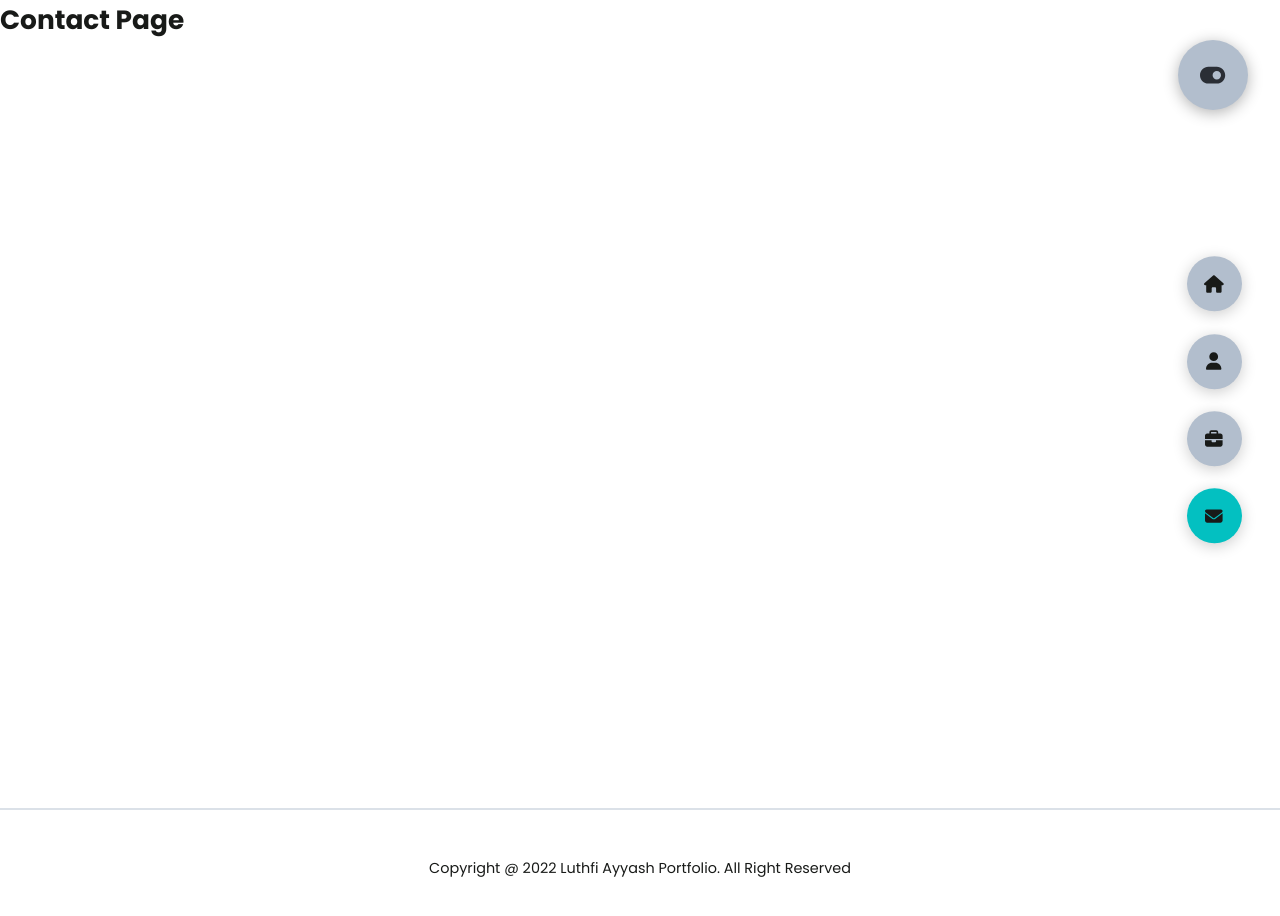
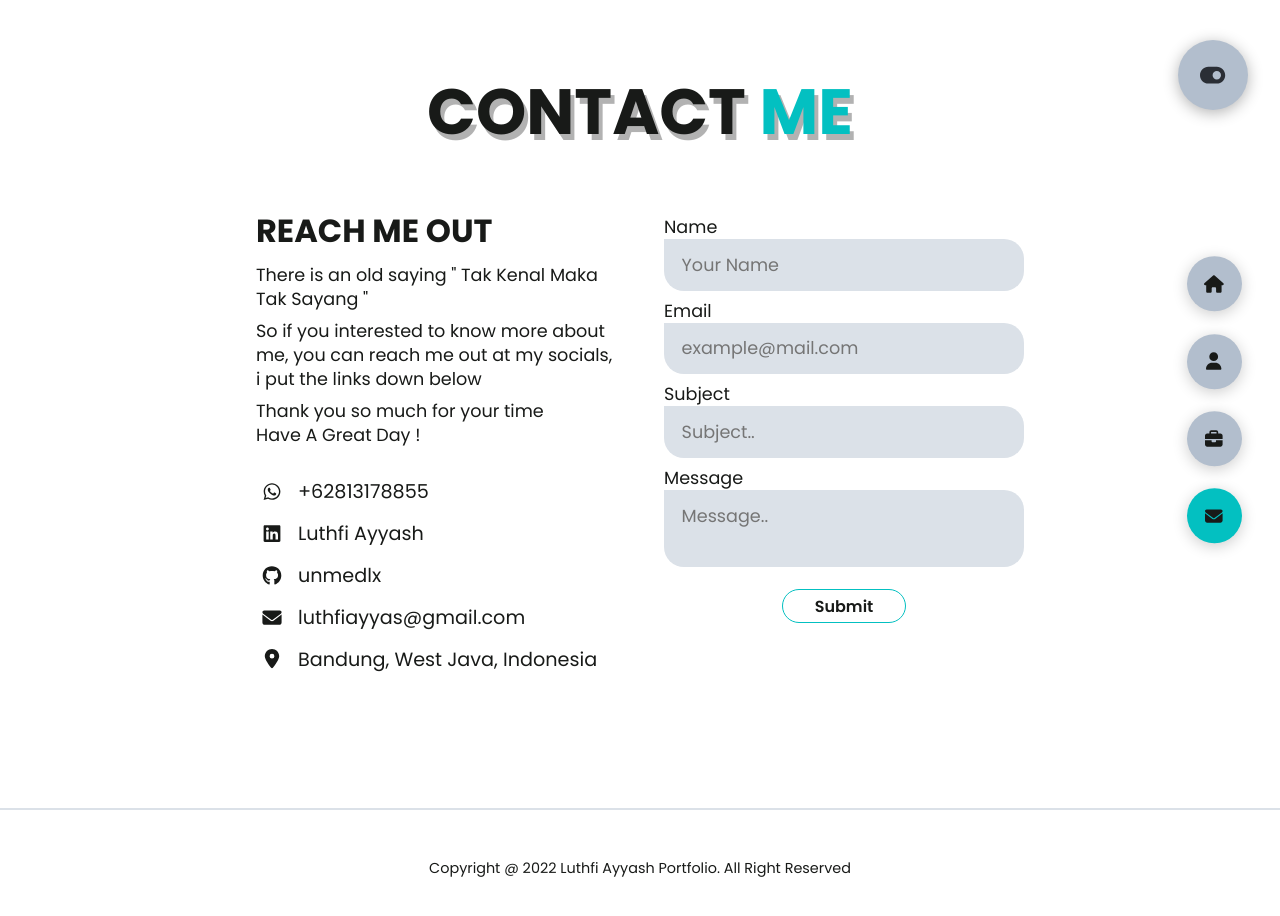
Before and after one commit to unmedlx/website-portfolio-nextjs-minimalism, a Next.js app: page /contactPage in a window 1280 px wide. Shown: the top 916 px of the page. Built offline with nearby package versions, Linux system fonts and the light colour scheme.

Commit message:
Create ContactPage And Functional Email Form

```diff
--- a/package.json
+++ b/package.json
@@ -14,11 +14,14 @@
     "@fortawesome/free-solid-svg-icons": "^6.2.1",
     "@fortawesome/react-fontawesome": "^0.2.0",
     "@next/font": "13.1.1",
+    "@sendgrid/mail": "^7.7.0",
     "@types/node": "18.11.18",
+    "@types/nodemailer": "^6.4.7",
     "@types/react": "18.0.26",
     "@types/react-dom": "18.0.10",
     "next": "13.1.1",
     "next-themes": "^0.2.1",
+    "nodemailer": "^6.9.1",
     "react": "18.2.0",
     "react-dom": "18.2.0",
     "sass": "^1.57.1",
--- /dev/null
+++ b/src/action/api.ts
@@ -0,0 +1,12 @@
+export const sendContactForm = async (data: any) =>
+  fetch(`/api/email`, {
+    method: "post",
+    body: JSON.stringify(data),
+    headers: {
+      "Content-Type": "application/json",
+      Accept: "application/json",
+    },
+  }).then((res) => {
+    if (!res.ok) throw new Error("Failed to send message");
+    return res.json();
+  });
--- a/src/components/Button/Button.module.scss
+++ b/src/components/Button/Button.module.scss
@@ -1,6 +1,9 @@
 @import "../../styles/breakpoints";
 
 .btnContainer {
+  // button {
+  //   all: unset;
+  // }
   display: flex;
   align-self: flex-start;
   margin: 1rem 0;
@@ -10,6 +13,7 @@
 }
 
 .runningBtn {
+  cursor: pointer;
   border-radius: 30px;
   color: inherit;
   font-weight: 600;
--- a/src/components/Button/Button.tsx
+++ b/src/components/Button/Button.tsx
@@ -1,15 +1,15 @@
 import React from "react";
 import styles from "./Button.module.scss";
 
-interface ButtonI {
+export interface ButtonI {
   text: string;
-  children: any;
+  children?: any;
 }
 
 const Button = ({ text, children }: ButtonI) => {
   return (
     <div className={styles.btnContainer}>
-      <a href="" className={styles.runningBtn}>
+      <a href="#" className={styles.runningBtn}>
         <span className={styles.btnText}>{text}</span>
         <span className={styles.btnIcon}>{children}</span>
       </a>
--- /dev/null
+++ b/src/components/Button/ButtonSubmit.tsx
@@ -0,0 +1,15 @@
+import React from "react";
+import { ButtonI } from "./Button";
+import styles from "./Button.module.scss";
+
+const ButtonSubmit = ({ text, children }: ButtonI) => {
+  return (
+    <button type="submit" className={styles.btnContainer}>
+      <div className={styles.runningBtn}>
+        <span className={styles.btnText}>{children}</span>
+      </div>
+    </button>
+  );
+};
+
+export default ButtonSubmit;
--- /dev/null
+++ b/src/config/nodemailer.ts
@@ -0,0 +1,17 @@
+import nodemailer from "nodemailer";
+
+const email = process.env.NODEMAILER_EMAIL;
+const pass = process.env.NODEMAILER_PASS;
+
+export const transporter = nodemailer.createTransport({
+  service: "gmail",
+  auth: {
+    user: email,
+    pass,
+  },
+});
+
+export const mailOptions = {
+  from: email,
+  to: email,
+};
--- /dev/null
+++ b/src/pages/api/email.ts
@@ -0,0 +1,27 @@
+import { NextApiRequest, NextApiResponse } from "next";
+import { mailOptions, transporter } from "../../config/nodemailer";
+
+export default async (req: NextApiRequest, res: NextApiResponse) => {
+  if (req.method === "POST") {
+    const data = req.body;
+
+    if (!data.name || !data.email || !data.subject || !data.message) {
+      return res.status(400).json({ status: "Bad Request", success: false });
+    }
+
+    try {
+      await transporter.sendMail({
+        ...mailOptions,
+        subject: data.subject,
+        text: "Message From Portfolio Web",
+        html: `<h1>Message From Portfolio Web</h1> </br> <p>${data.name}</p> </br> <p>${data.email}</p> </br> <p>${data.message}</p>`,
+      });
+      return res.status(200).json({ success: true });
+    } catch (error: any) {
+      console.log(error);
+      return res.status(400).json({ status: error.message });
+    }
+  }
+
+  return res.status(400).json({ status: "Bad Request" });
+};
--- a/src/pages/contactPage.tsx
+++ b/src/pages/contactPage.tsx
@@ -1,7 +1,68 @@
-import React from "react";
 import Head from "next/head";
+import Subtitle from "../components/Subtitle/Subtitle";
+import Title from "../components/Title/Title";
+import styles from "../styles/Contact.module.scss";
+import { FontAwesomeIcon } from "@fortawesome/react-fontawesome";
+import {
+  faWhatsapp,
+  faLinkedin,
+  faGithub,
+} from "@fortawesome/free-brands-svg-icons";
+import { faLocationDot, faEnvelope } from "@fortawesome/free-solid-svg-icons";
+import ButtonSubmit from "../components/Button/ButtonSubmit";
+import { FormEvent, HTMLInputTypeAttribute, useState } from "react";
+import { sendContactForm } from "../action/api";
+
+// 1. functional email form
+// 2. switch page animation
+// 3. responsiveness
+// 4. isi real data
 
 const contactPage = () => {
+  const [name, setName] = useState("");
+  const [email, setEmail] = useState("");
+  const [subject, setSubject] = useState("");
+  const [message, setMessage] = useState("");
+
+  const [error, setError] = useState("");
+  const [loading, setLoading] = useState(false);
+  const [sent, setSent] = useState(false);
+
+  const handleOnSubmit = async (e: FormEvent<HTMLFormElement>) => {
+    console.log(loading);
+
+    e.preventDefault();
+    setLoading(true);
+
+    let formData: any = {};
+
+    formData = {
+      name,
+      email,
+      subject,
+      message,
+    };
+
+    console.log(formData);
+
+    try {
+      await sendContactForm(formData).then((res) => {
+        if (res.success === true) {
+          setLoading(false);
+          setSent(true);
+          setTimeout(() => setSent(false), 3000);
+          setName("");
+          setEmail("");
+          setSubject("");
+          setMessage("");
+        }
+      });
+    } catch (Error: any) {
+      console.log(Error);
+      setError(Error.message);
+    }
+  };
+
   return (
     <>
       <Head>
@@ -10,7 +71,105 @@ const contactPage = () => {
         <meta name="viewport" content="width=device-width, initial-scale=1" />
         <link rel="icon" href="/favicon.ico" />
       </Head>
-      <h2>Contact Page</h2>
+      <div className="pageContainer">
+        <Title text1="Contact" text2="ME" />
+
+        <div className={styles.contactContainer}>
+          <div className={styles.left}>
+            <div className={styles.contactText}>
+              <Subtitle text="Reach Me Out" />
+              <p>There is an old saying " Tak Kenal Maka Tak Sayang "</p>
+              <p>
+                So if you interested to know more about me, you can reach me out
+                at my socials, i put the links down below
+              </p>
+              <p>
+                Thank you so much for your time <br />
+                Have A Great Day !
+              </p>
+            </div>
+            <div className={styles.socials}>
+              <a href="#" className={styles.socialItem}>
+                <FontAwesomeIcon icon={faWhatsapp} />
+                <span>+62813178855</span>
+              </a>
+              <a href="#" className={styles.socialItem}>
+                <FontAwesomeIcon icon={faLinkedin} />
+                <span>Luthfi Ayyash</span>
+              </a>
+              <a href="#" className={styles.socialItem}>
+                <FontAwesomeIcon icon={faGithub} />
+                <span>unmedlx</span>
+              </a>
+              <a href="#" className={styles.socialItem}>
+                <FontAwesomeIcon icon={faEnvelope} />
+                <span>luthfiayyas@gmail.com</span>
+              </a>
+              <a href="#" className={styles.socialItem}>
+                <FontAwesomeIcon icon={faLocationDot} />
+                <span>Bandung, West Java, Indonesia</span>
+              </a>
+            </div>
+          </div>
+
+          <div className={styles.right}>
+            <div className={styles.emailMe}>
+              {error && <h3 className={styles.error}>{error}</h3>}
+              {sent && <h3 className={styles.sent}>Message Sent ✅</h3>}
+              <form method="post" onSubmit={handleOnSubmit}>
+                <p>
+                  <label htmlFor="name">Name</label>
+                  <input
+                    required
+                    placeholder="Your Name"
+                    type="text"
+                    name="name"
+                    onChange={(e) => setName(e.target.value)}
+                    value={name}
+                  />
+                </p>
+                <p>
+                  <label htmlFor="email">Email</label>
+                  <input
+                    required
+                    placeholder="example@mail.com"
+                    type="email"
+                    name="email"
+                    onChange={(e) => setEmail(e.target.value)}
+                    value={email}
+                  />
+                </p>
+                <p>
+                  <label htmlFor="subject">Subject</label>
+                  <input
+                    required
+                    placeholder="Subject.."
+                    type="text"
+                    name="subject"
+                    onChange={(e) => setSubject(e.target.value)}
+                    value={subject}
+                  />
+                </p>
+                <p>
+                  <label htmlFor="message">Message</label>
+                  <textarea
+                    required
+                    placeholder="Message.."
+                    name="message"
+                    onChange={(e) => setMessage(e.target.value)}
+                    value={message}
+                  />
+                </p>
+                <div className={styles.button}>
+                  <ButtonSubmit text="">
+                    {loading ? "Loading.." : "Submit"}
+                  </ButtonSubmit>
+                </div>
+              </form>
+            </div>
+          </div>
+        </div>
+      </div>
     </>
   );
 };
--- /dev/null
+++ b/src/styles/Contact.module.scss
@@ -0,0 +1,90 @@
+@import "./breakpoints";
+
+.contactContainer {
+  display: grid;
+  grid-template-columns: repeat(2, 1fr);
+  gap: 3rem;
+  @include laptop {
+    grid-template-columns: 1fr;
+    gap: 1rem;
+  }
+
+  .contactText {
+    // width: 50%;
+  }
+  .socials {
+    margin: 1.5rem 0;
+    display: flex;
+    flex-direction: column;
+    font-size: 1.2rem;
+    .socialItem {
+      width: fit-content;
+      transition: all 0.4s ease-in-out;
+      margin: 0.4rem 0;
+      display: flex;
+      flex-direction: row;
+      align-items: center;
+      svg {
+        transition: all 0.4s ease-in-out;
+        width: 2rem;
+        border-radius: 1.5rem;
+      }
+      span {
+        transition: all 0.4s ease-in-out;
+        margin-left: 10px;
+      }
+      &:hover {
+        span {
+          border-bottom: 1px solid var(--color-grey-3);
+        }
+        svg {
+          padding: 10px;
+          background-color: var(--color-grey-3);
+        }
+      }
+    }
+  }
+  .emailMe {
+    display: flex;
+    flex-direction: column;
+    h3 {
+      background-color: whitesmoke;
+      padding: 0.5rem;
+      border-radius: 10px;
+      position: fixed;
+      top: 5%;
+      left: 50%;
+      transform: translate(-50%, -50%);
+    }
+    .error {
+      color: red;
+      text-align: center;
+    }
+    .sent {
+      color: lightgreen;
+      text-align: center;
+    }
+    input,
+    textarea {
+      border-radius: 0 20px 20px 20px;
+      font-weight: inherit;
+      font-size: inherit;
+      font-family: inherit;
+      padding: 0.8rem 1.1rem;
+      outline: none;
+      border: none;
+      background-color: var(--color-grey-5);
+      width: 100%;
+      color: var(--color-white);
+      resize: none;
+    }
+
+    button {
+      all: unset;
+    }
+    .button {
+      text-align: center;
+      margin: 1rem 0;
+    }
+  }
+}
```
Also changed, not shown: 1 other file (tests, documents, lock files or other folders).
